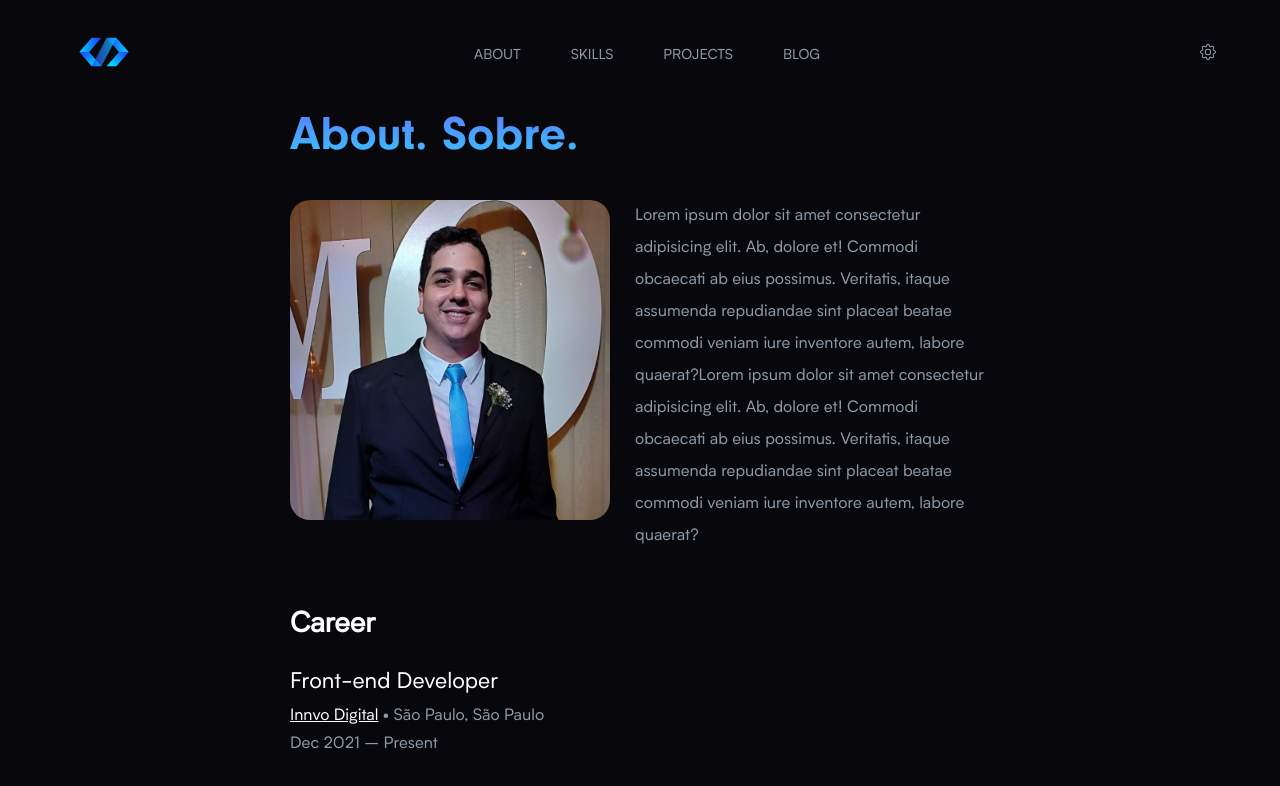
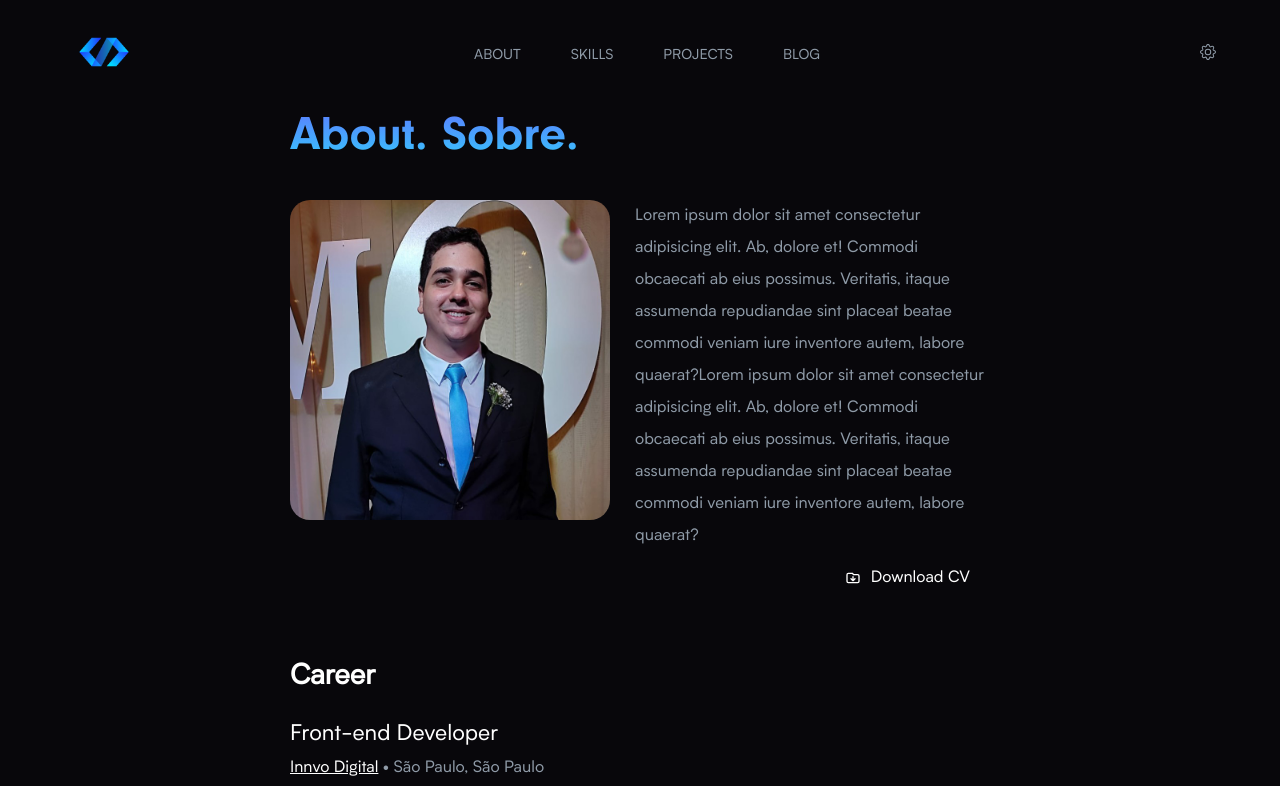
Before and after one commit to viniciuslucena/viniciuslucena.com, a Next.js app: page /about in a window 1280 px wide. Shown: the top 786 px of the page. Built offline with nearby package versions, Linux system fonts and the light colour scheme.

Commit message:
feat: added download button on about page

```diff
--- /dev/null
+++ b/data/projects.js
@@ -0,0 +1,5 @@
+export const projects = [
+  {
+    title: 'Title'
+  }
+];
--- a/pages/about.tsx
+++ b/pages/about.tsx
@@ -6,9 +6,17 @@ import { jobs } from '../data/about';
 import { Container } from '../src/Styles/Container';
 import { PersonalResume, Career } from '../src/Styles/About';
 
+import { HiOutlineFolderDownload } from 'react-icons/hi';
+import Head from 'next/head';
+
 const About = () => {
   return (
     <>
+      <Head>
+        <title>About // Vinícius Lucena</title>
+        <meta name="viewport" content="initial-scale=1.0, width=device-width" />
+      </Head>
+
       <Header />
       <Container>
         <Title label="About. Sobre." from="#5b7fff" to="#33ccfc" />
@@ -17,12 +25,19 @@ const About = () => {
             <img src="/images/avatar.jpeg" alt="Avatar" />
           </div>
           <div className="resume">
-            Lorem ipsum dolor sit amet consectetur adipisicing elit. Ab, dolore et! Commodi
-            obcaecati ab eius possimus. Veritatis, itaque assumenda repudiandae sint placeat beatae
-            commodi veniam iure inventore autem, labore quaerat?Lorem ipsum dolor sit amet
-            consectetur adipisicing elit. Ab, dolore et! Commodi obcaecati ab eius possimus.
-            Veritatis, itaque assumenda repudiandae sint placeat beatae commodi veniam iure
-            inventore autem, labore quaerat?
+            <p className="resume__text">
+              Lorem ipsum dolor sit amet consectetur adipisicing elit. Ab, dolore et! Commodi
+              obcaecati ab eius possimus. Veritatis, itaque assumenda repudiandae sint placeat
+              beatae commodi veniam iure inventore autem, labore quaerat?Lorem ipsum dolor sit amet
+              consectetur adipisicing elit. Ab, dolore et! Commodi obcaecati ab eius possimus.
+              Veritatis, itaque assumenda repudiandae sint placeat beatae commodi veniam iure
+              inventore autem, labore quaerat?
+            </p>
+            <div className="resume__btn">
+              <a href="./resume/cv-vinicius-lucena.pdf" download="CV Vinícius Lucena">
+                <HiOutlineFolderDownload /> Download CV
+              </a>
+            </div>
           </div>
         </PersonalResume>
         <Career>
--- a/pages/blog.tsx
+++ b/pages/blog.tsx
@@ -9,7 +9,7 @@ const Blog = () => {
     <>
       <Header />
       <Container>
-        <Title label="Blog." from="#fdc639" to="#ff7c60" />
+        <Title label="Tips. Tutorials. Notes." from="#fdc639" to="#ff7c60" />
       </Container>
       <Footer />
     </>
--- a/src/Styles/About.js
+++ b/src/Styles/About.js
@@ -11,6 +11,31 @@ export const PersonalResume = styled.div`
   .resume {
     margin-left: 25px;
     line-height: 32px;
+  }
+
+  .resume__btn {
+    width: 100%;
+    display: flex;
+    justify-content: flex-end;
+
+    a {
+      display: flex;
+      align-items: center;
+      color: var(--white);
+      text-decoration: none;
+      padding: 10px 20px;
+      border-radius: 5px;
+
+      transition: background 0.2s ease;
+
+      svg {
+        margin-right: 10px;
+      }
+
+      &:hover {
+        background-color: var(--grey);
+      }
+    }
   }
 `;
 
--- a/src/Styles/globalStyles.js
+++ b/src/Styles/globalStyles.js
@@ -20,6 +20,7 @@ export const GlobalStyle = createGlobalStyle`
   :root {
     --background: #08070B;
     --white: #FFFFFF;
+    --grey: #212024;
 
     --color-text-primary: #8f9ba8;
   }
```
Also changed, not shown: pages/index.tsx (+7 -0 lines), 1 other file (tests, documents, lock files or other folders).
